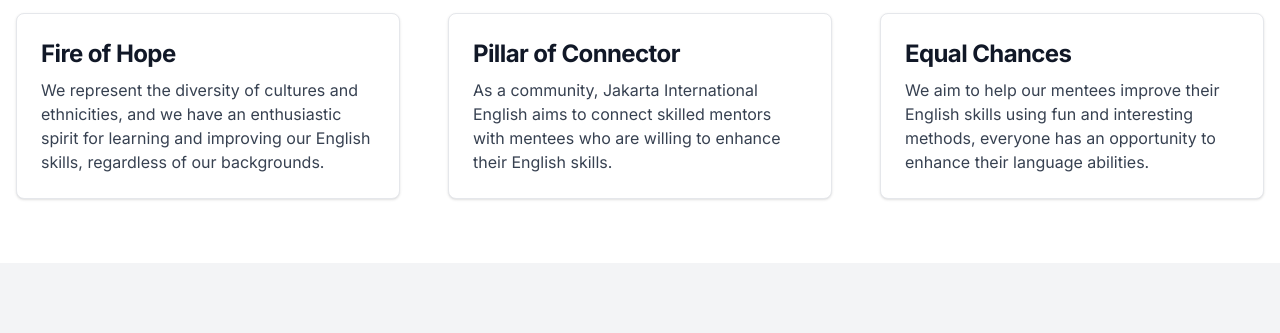
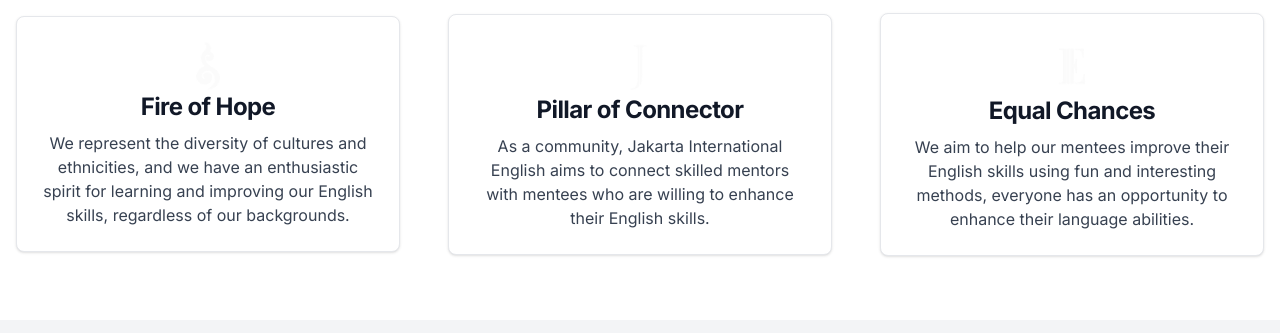
Before and after one commit to AnandaArya/jie-landing-page, a website: page index.html in a window 1280 px wide. Shown: the part 467-800 px from the top of the page. Drawn offline with nearby package versions, Linux system fonts and the light colour scheme.

Commit message:
hero changes

```diff
--- a/index.html
+++ b/index.html
@@ -134,21 +134,24 @@
   <section class="bg-white dark:bg-gray-900">
     <div class="max-w-screen-xl px-4 pb-8 mx-auto lg:pb-16">
         <div class="grid md:grid-cols-3 gap-8 text-gray-500 sm:gap-12 dark:text-gray-400">
-          <div class="flex items-center lg:justify-center">
-            <a href="#" class="block max-w-sm p-6 bg-white border border-gray-200 rounded-lg shadow hover:bg-gray-100 dark:bg-gray-800 dark:border-gray-700 dark:hover:bg-gray-700">
+          <div class="flex text-center items-center justify-center lg:justify-center ">
+            <a href="#" class="block max-w-sm  p-6 bg-white border border-gray-200 rounded-lg shadow hover:bg-gray-100 dark:bg-gray-800 dark:border-gray-700 dark:hover:bg-gray-700">
+              <img class="mx-auto" src="img/section-1-image-1.png" alt="image" width="50px" height="50px">
               <h5 class="mb-2 text-2xl font-bold tracking-tight text-gray-900 dark:text-white">Fire of Hope</h5>
               <p class="font-normal text-gray-700 dark:text-gray-400">We represent the diversity of cultures and ethnicities, and we have an enthusiastic spirit for learning and improving our English skills, regardless of our backgrounds.</p>
             </a>
           </div>
-          <div class="flex items-center lg:justify-center">
+          <div class="flex text-center items-center lg:justify-center">
             <a href="#" class="block max-w-sm p-6 bg-white border border-gray-200 rounded-lg shadow hover:bg-gray-100 dark:bg-gray-800 dark:border-gray-700 dark:hover:bg-gray-700">
-              <h5 class="mb-2 text-2xl font-bold tracking-tight text-gray-900 dark:text-white">Pillar of Connector</h5>
+              <img class="mx-auto" src="img/section-1-image-2.png" alt="image" width="50px" height="50px">
+              <h5 class="mb-2 text-2xl font-bold tracking-tight text-center text-gray-900 dark:text-white">Pillar of Connector</h5>
               <p class="font-normal text-gray-700 dark:text-gray-400">As a community, Jakarta International English aims to connect skilled mentors with mentees who are willing to enhance their English skills.</p>
             </a>
           </div>
-          <div class="flex items-center lg:justify-center">
+          <div class="flex text-center items-center lg:justify-center">
             <a href="#" class="block max-w-sm p-6 bg-white border border-gray-200 rounded-lg shadow hover:bg-gray-100 dark:bg-gray-800 dark:border-gray-700 dark:hover:bg-gray-700">
-              <h5 class="mb-2 text-2xl font-bold tracking-tight text-gray-900 dark:text-white">Equal Chances</h5>
+              <img class="mx-auto" src="img/section-1-image-3.png" alt="image" width="50px" height="50px">
+              <h5 class="mb-2 text-2xl font-bold tracking-tight text-center text-gray-900 dark:text-white">Equal Chances</h5>
               <p class="font-normal text-gray-700 dark:text-gray-400">We aim to help our mentees improve their English skills using fun and interesting methods, everyone has an opportunity to enhance their language abilities.</p>
             </a>
           </div>
```
Also changed, not shown: img/section-1-image-1.png (added), img/section-1-image-2.png (added), img/section-1-image-3.png (added), output.css.
